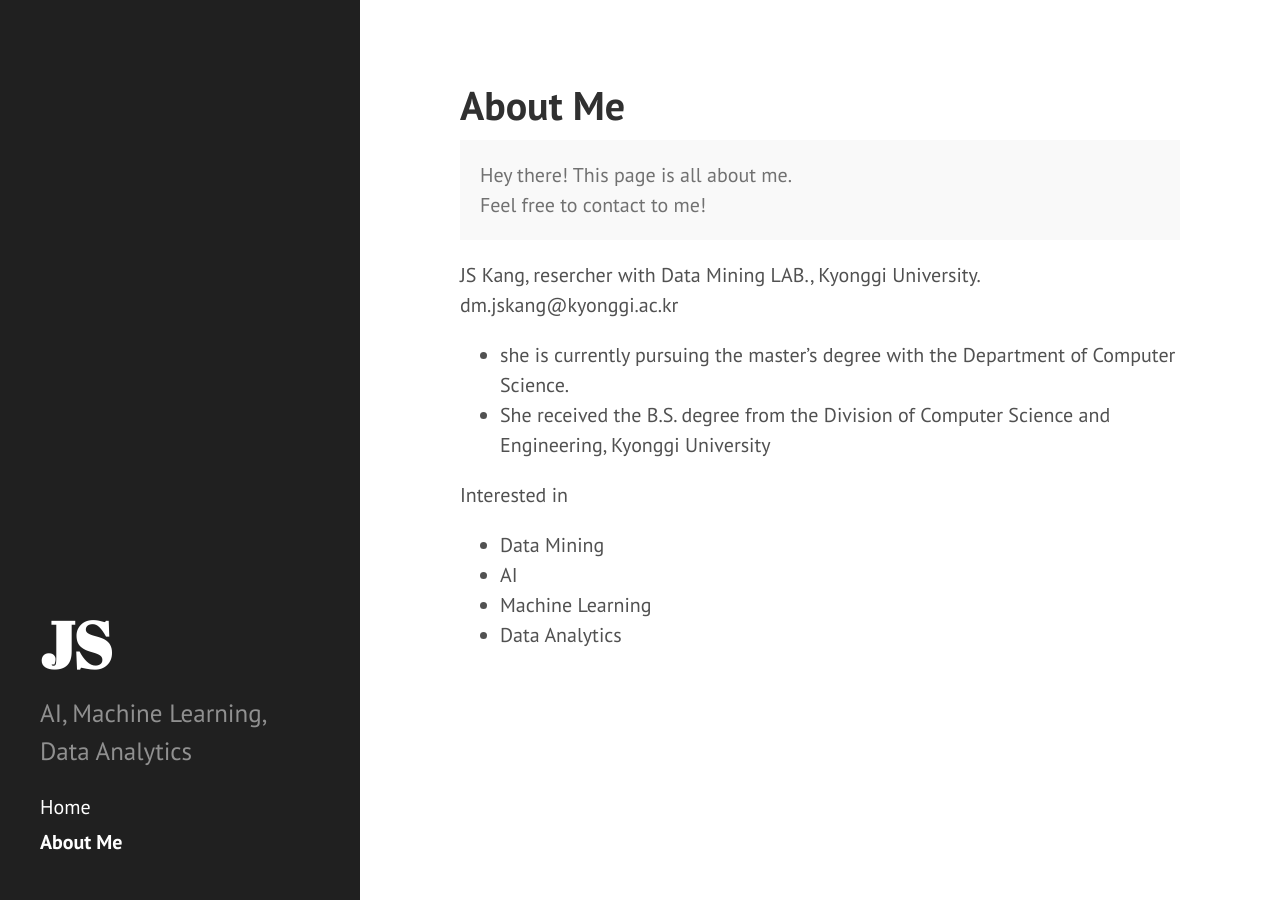
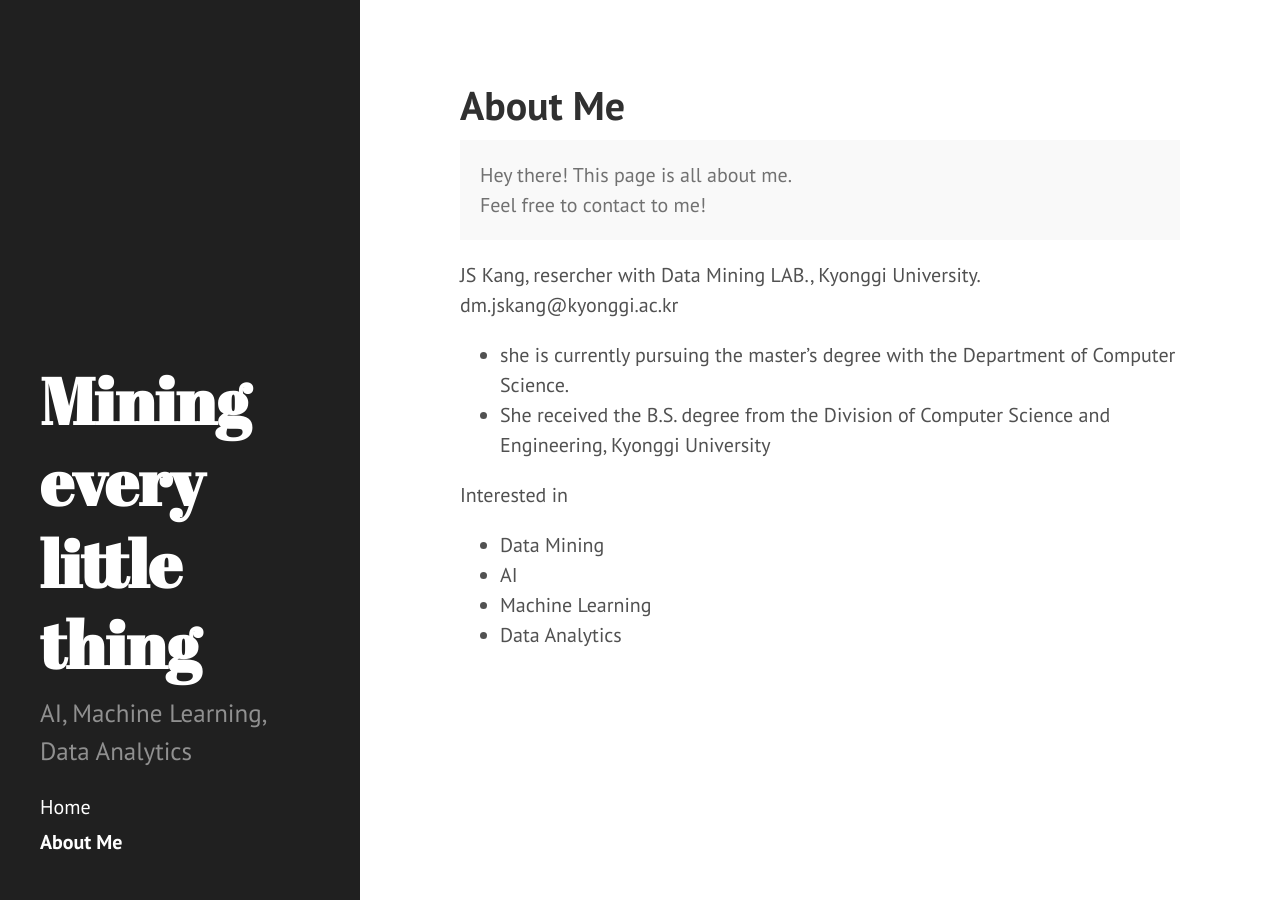
Before and after one commit to jisoo920/jisoo.github.io, a Jekyll site: the page built from about.md, in a window 1280 px wide. Built offline with Jekyll 4.4.1, drawn with Linux system fonts in a browser that asks for light colours.

Commit message:
Update _config.yml

```diff
--- a/_config.yml
+++ b/_config.yml
@@ -2,8 +2,8 @@
 highlighter:      rouge
 
 # Setup
-title:            JS
-tagline:          'First Blog'
+title:            Mining every little thing
+tagline:          'Mining every little thing'
 description:      'AI, Machine Learning, Data Analytics'
 url:             ""
 baseurl:         "https://jisoo920.github.io/"
```
